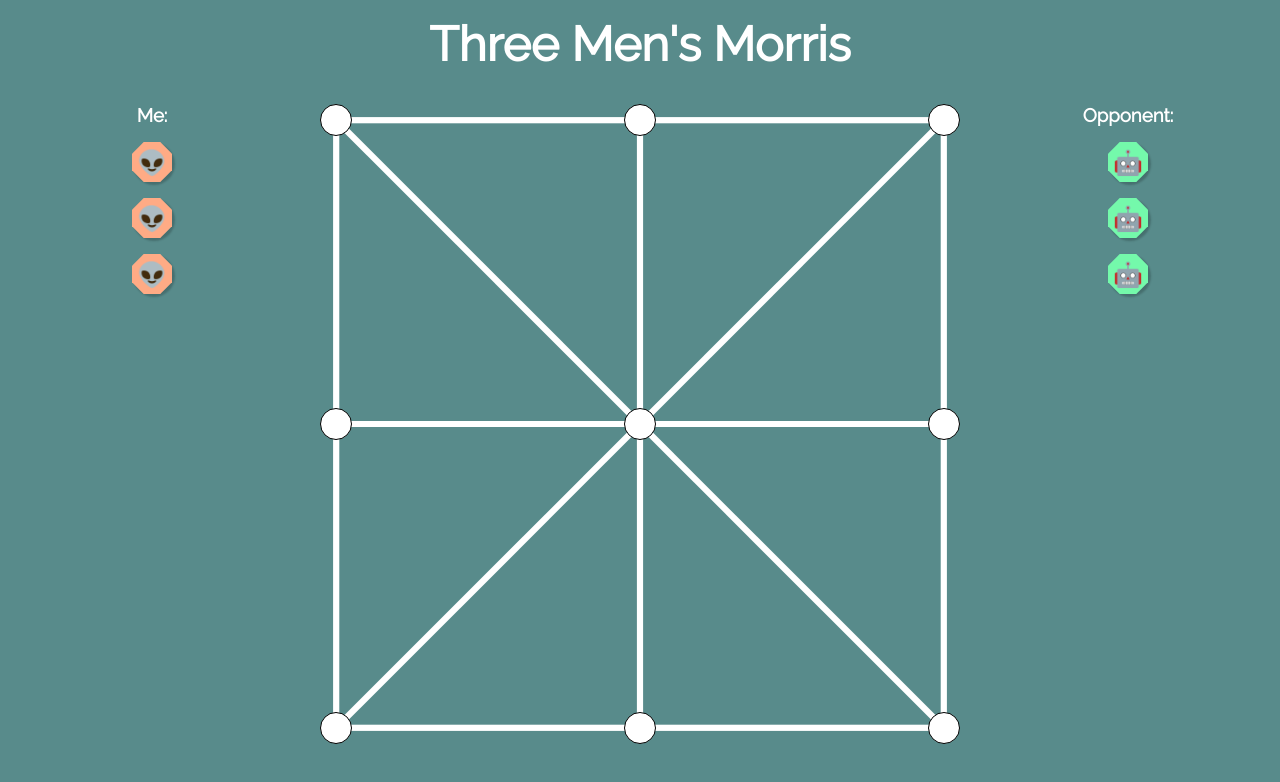
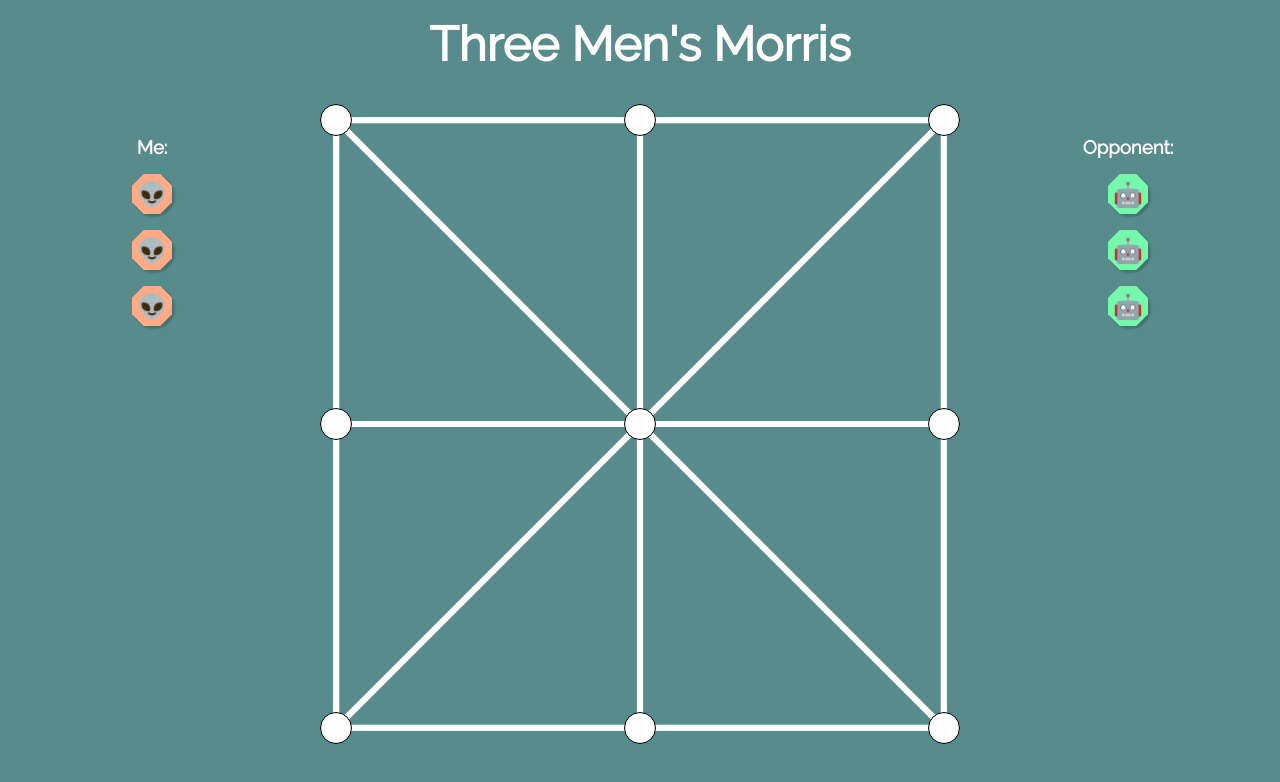
Before and after one commit to maidi29/three-mens-morris, a React (Create React App) app: page /#/ in a window 1280 px wide. Shown: the top 782 px of the page. Built offline with nearby package versions, Linux system fonts and the light colour scheme.

Commit message:
stone styling

```diff
--- a/package.json
+++ b/package.json
@@ -11,6 +11,7 @@
     "@types/node": "^12.0.0",
     "@types/react": "^17.0.0",
     "@types/react-dom": "^17.0.0",
+    "classnames": "^2.3.1",
     "i18next": "^21.6.14",
     "react": "^17.0.2",
     "react-dom": "^17.0.2",
--- a/src/components/Game/Game.module.scss
+++ b/src/components/Game/Game.module.scss
@@ -15,6 +15,7 @@
   flex-direction: column;
   justify-content: flex-start;
   flex: 1;
+  padding: 2rem;
 }
 
 .board {
--- a/src/components/Game/Game.tsx
+++ b/src/components/Game/Game.tsx
@@ -4,6 +4,7 @@ import socketService from "../../services/socketService";
 import {Room, useStore} from "../../store/store";
 import styles from './Game.module.scss';
 import {Stone} from "../Octagon/Stone";
+import classnames from "classnames";
 
 interface GameProps {
 }
@@ -75,7 +76,7 @@ export function Game({ }: GameProps): JSX.Element {
 
   return (
       <div className={styles.game}>
-        <div className={styles.controls}>
+        <div className={classnames(styles.controls)}>
           <h3>Me:</h3>
           {[0,1,2,].map(()=>(
               <Stone emoji="👽"/>
```
Also changed, not shown: 2 other files (tests, documents, lock files or other folders).
